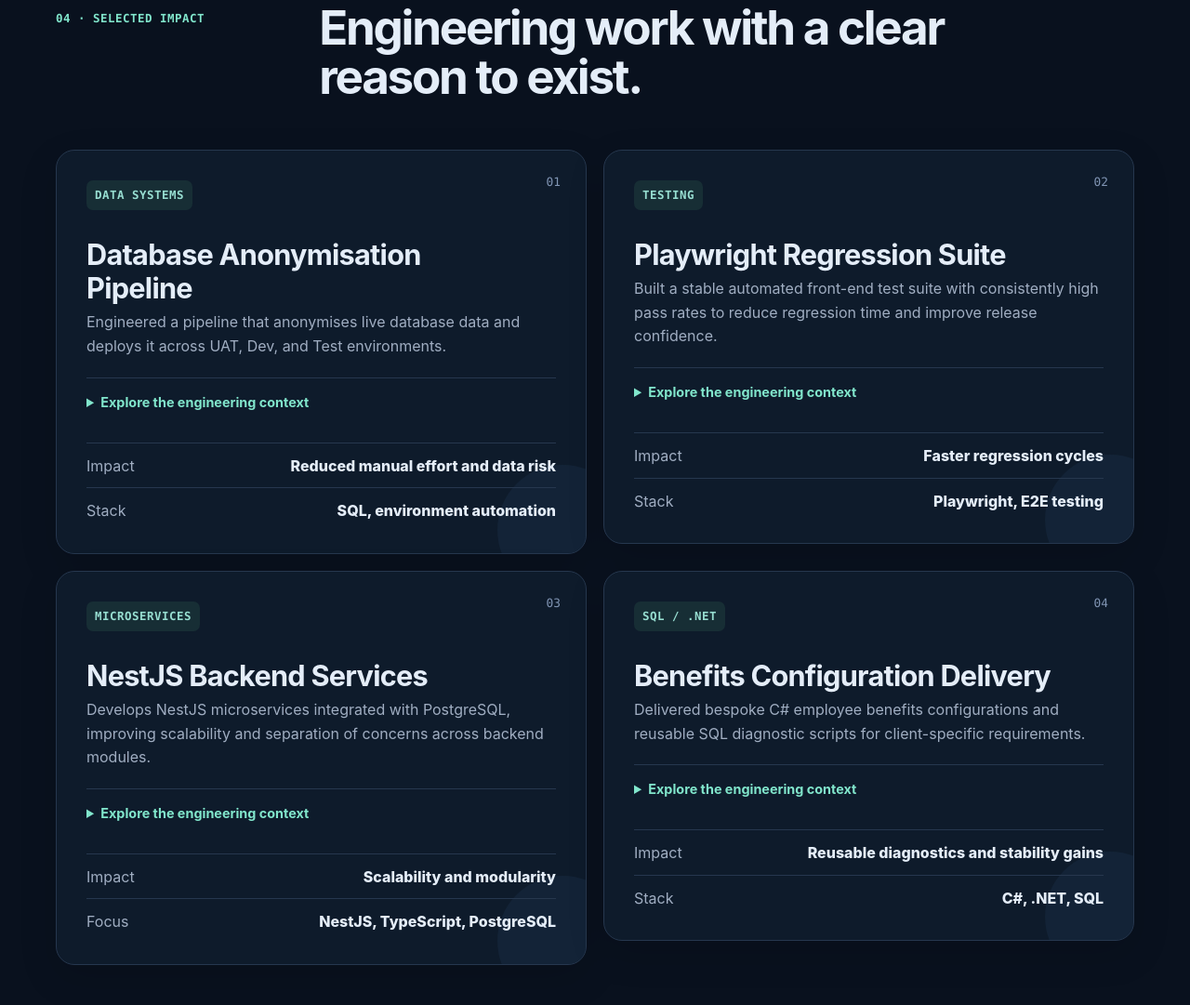
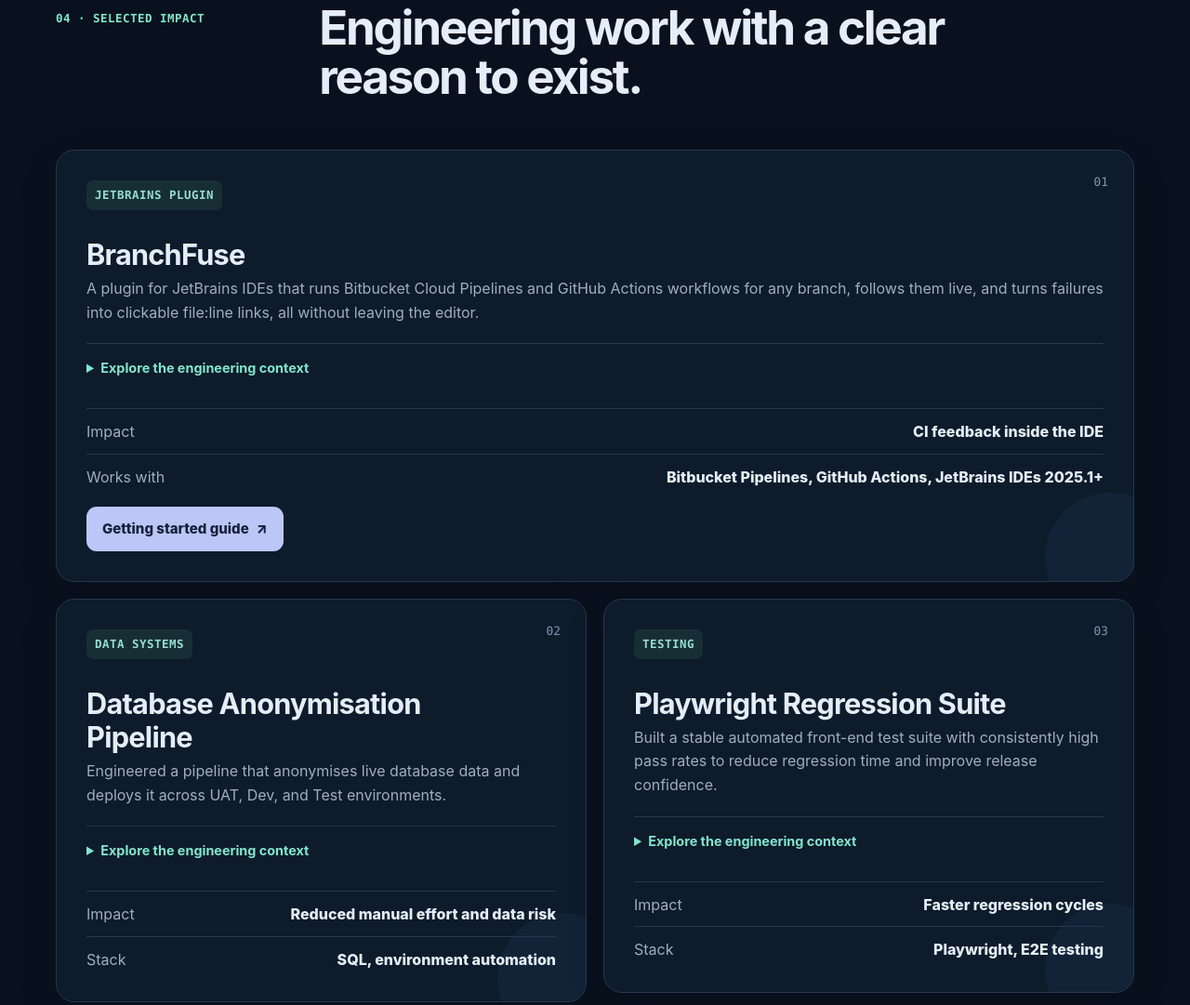
Before and after one commit to Powerer99/website, a plain HTML site: page index.html in a window 1280 px wide. Shown: the part 6457-7538 px from the top of the page at 93% size. Drawn offline with Linux system fonts and the light colour scheme.

Commit message:
Add BranchFuse JetBrains plugin to projects section
Co-Authored-By: Claude Opus 5.5 <noreply@anthropic.com>
Claude-Session: https://claude.ai/code/session_01CH1nbXW57MnYYhTKZCqxkC

```diff
--- a/index.html
+++ b/index.html
@@ -352,8 +352,26 @@
           <h2>Engineering work with a clear reason to exist.</h2>
         </div>
         <div class="project-grid project-grid-wide">
+          <article class="project-card project-card-featured reveal" data-accent="backend">
+            <span class="project-index">01</span>
+            <span class="project-tag">JetBrains plugin</span>
+            <h3>BranchFuse</h3>
+            <p>A plugin for JetBrains IDEs that runs Bitbucket Cloud Pipelines and GitHub Actions workflows for any branch, follows them live, and turns failures into clickable file:line links, all without leaving the editor.</p>
+            <details class="case-detail"><summary>Explore the engineering context</summary><div><h4>The need</h4><p>Starting a CI run for a branch, watching its logs, and tracing a failing test back to the code usually means switching between the IDE and a browser.</p><h4>What it does</h4><p>Detects the repository from the project's Git remotes, starts branch, custom, or <code>workflow_dispatch</code> runs with variables and inputs, streams step logs and test reports live, and links each failure straight to the right file and line. Runs can be stopped and revisited from history.</p><h4>Privacy by design</h4><p>BranchFuse has no server and no telemetry. Tokens live only in the IDE's password safe and are sent only to Bitbucket or GitHub.</p></div></details>
+            <dl>
+              <div>
+                <dt>Impact</dt>
+                <dd>CI feedback inside the IDE</dd>
+              </div>
+              <div>
+                <dt>Works with</dt>
+                <dd>Bitbucket Pipelines, GitHub Actions, JetBrains IDEs 2025.1+</dd>
+              </div>
+            </dl>
+            <a class="button project-button" href="https://powerer99.github.io/branchfuse-legal/getting-started" target="_blank" rel="noreferrer">Getting started guide <span aria-hidden="true">↗</span></a>
+          </article>
           <article class="project-card reveal" data-accent="data">
-            <span class="project-index">01</span>
+            <span class="project-index">02</span>
             <span class="project-tag">Data systems</span>
             <h3>Database Anonymisation Pipeline</h3>
             <p>Engineered a pipeline that anonymises live database data and deploys it across UAT, Dev, and Test environments.</p>
@@ -370,7 +388,7 @@
             </dl>
           </article>
           <article class="project-card reveal" data-accent="quality">
-            <span class="project-index">02</span>
+            <span class="project-index">03</span>
             <span class="project-tag">Testing</span>
             <h3>Playwright Regression Suite</h3>
             <p>Built a stable automated front-end test suite with consistently high pass rates to reduce regression time and improve release confidence.</p>
@@ -387,7 +405,7 @@
             </dl>
           </article>
           <article class="project-card reveal" data-accent="backend">
-            <span class="project-index">03</span>
+            <span class="project-index">04</span>
             <span class="project-tag">Microservices</span>
             <h3>NestJS Backend Services</h3>
             <p>Develops NestJS microservices integrated with PostgreSQL, improving scalability and separation of concerns across backend modules.</p>
@@ -404,7 +422,7 @@
             </dl>
           </article>
           <article class="project-card reveal" data-accent="systems">
-            <span class="project-index">04</span>
+            <span class="project-index">05</span>
             <span class="project-tag">SQL / .NET</span>
             <h3>Benefits Configuration Delivery</h3>
             <p>Delivered bespoke C# employee benefits configurations and reusable SQL diagnostic scripts for client-specific requirements.</p>
--- a/styles.css
+++ b/styles.css
@@ -1990,3 +1990,11 @@ footer a {
     transform: none;
   }
 }
+
+.project-card-featured {
+  grid-column: 1 / -1;
+}
+
+.project-card-featured .project-button {
+  margin-top: 18px;
+}
```
